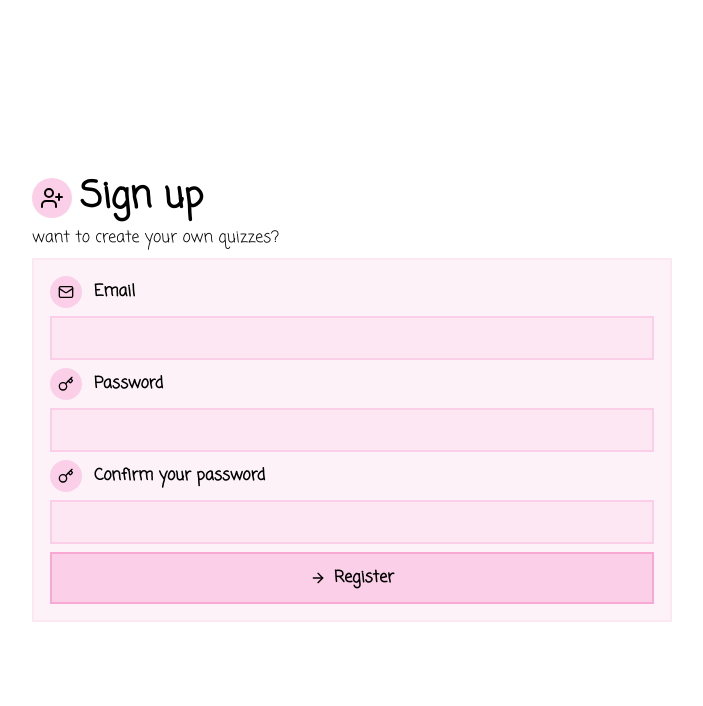
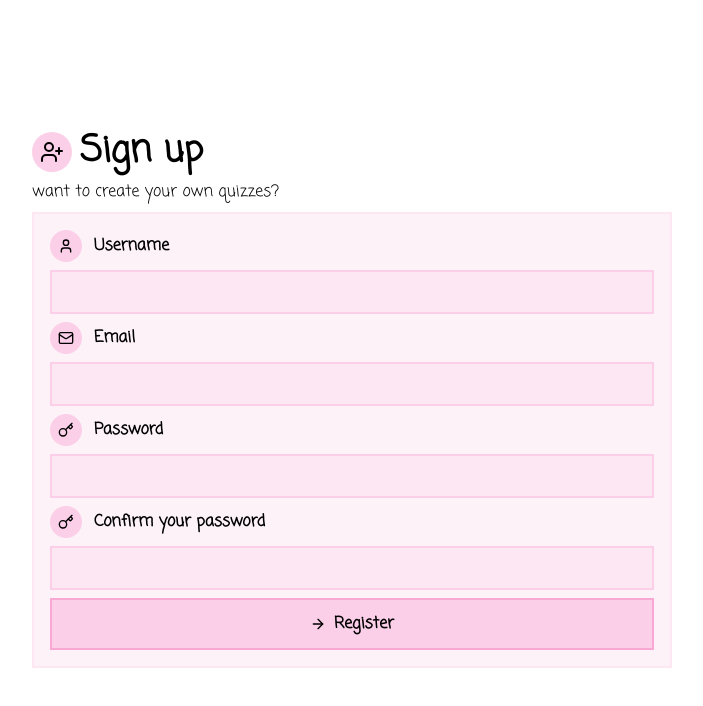
Before and after one commit to normalperson543/bioquiz, a Next.js app: page /auth/sign-up in a window 1280 px wide. Shown: the top 706 px of the page, without its empty margins (288-991 px from the left). Built offline with nearby package versions, Linux system fonts and the light colour scheme.

Commit message:
auth is horrible

```diff
--- a/app/page.tsx
+++ b/app/page.tsx
@@ -1,3 +1,7 @@
-export default function Home() {
+import { auth } from "@/auth"
+
+export default async function Home() {
+  const session = await auth()
+  console.log(session)
   return <p>Coming Soon</p>
 }
--- a/auth.config.ts
+++ b/auth.config.ts
@@ -27,43 +27,10 @@ export async function getUserFromDb(email: string, password: string) {
   }
 }
 
-async function saltAndHashPw(pw: string) {
+export async function saltAndHashPw(pw: string) {
   const saltRounds = 10;
   const hashed = await bcryptjs.hash(pw, saltRounds);
   return hashed;
-}
-
-export async function register(formData: FormData) {
-  const email = formData.get("username") as string;
-  const password = formData.get("password") as string;
-  const firstName = formData.get("firstName") as string;
-  const lastName = formData.get("lastName") as string;
-  const username = formData.get("username") as string;
-
-  const hashed = await saltAndHashPw(password);
-  const userCount = await prisma.profile.count({
-    where: {
-      username: username,
-    },
-  });
-  if (userCount > 0) {
-    throw new Error("Whoops, this user already exists! Please try to log in.");
-  }
-  try {
-    const user = await prisma.profile.create({
-      data: {
-        username: username,
-        email: email,
-        firstName: firstName,
-        lastName: lastName,
-        password: hashed,
-        usePasswordSignIn: false,
-      },
-    });
-    return user;
-  } catch {
-    throw new Error("Whoops, there was a problem creating your account.");
-  }
 }
 export default {
   pages: {
--- a/components/ui/auth/sign-up/sign-up-ui.tsx
+++ b/components/ui/auth/sign-up/sign-up-ui.tsx
@@ -6,16 +6,17 @@ import {
   MailIcon,
   TriangleAlertIcon,
   UnlockIcon,
+  UserIcon,
   UserPlusIcon,
 } from "lucide-react";
 import { useActionState, useState } from "react";
 import Button from "../../button";
 import { comingSoon } from "@/lib/fonts";
-import { signInWithCredentials } from "@/lib/actions";
-import { register } from "@/auth.config";
+import { signInWithCredentials, register } from "@/lib/actions";
 
 export default function SignUpUI() {
   const [email, setEmail] = useState("");
+  const [username, setUsername] = useState("");
   const [password, setPassword] = useState("");
   const [confirmPassword, setConfirmPassword] = useState("");
   const [error, formAction, isPending] = useActionState(register, undefined);
@@ -35,6 +36,19 @@ export default function SignUpUI() {
         <p>want to create your own quizzes?</p>
         <form action={formAction}>
           <div className="flex flex-col gap-2 bg-pink-50 p-4 rounded-sm border-pink-100 border-2">
+            <div className="flex flex-row gap-3 items-center">
+              <div className="p-2 bg-pink-200 rounded-full">
+                <UserIcon width={16} height={16} />
+              </div>
+              <label className="font-bold">Username</label>
+            </div>
+            <input
+              type="text"
+              onChange={(e) => setUsername(e.target.value)}
+              value={username}
+              name="username"
+              className="border-2 bg-pink-100 border-pink-200 rounded-sm p-2"
+            />
             <div className="flex flex-row gap-3 items-center">
               <div className="p-2 bg-pink-200 rounded-full">
                 <MailIcon width={16} height={16} />
@@ -73,7 +87,6 @@ export default function SignUpUI() {
               type="password"
               onChange={(e) => setConfirmPassword(e.target.value)}
               value={confirmPassword}
-              name="password"
               className="border-2 bg-pink-100 border-pink-200 rounded-sm p-2"
             />
             {confirmPassword.length > 0 && confirmPassword !== password && (
--- a/lib/actions.ts
+++ b/lib/actions.ts
@@ -1,41 +1,77 @@
-'use server'
+"use server";
 
-import { register } from "module";
 import { AuthError } from "next-auth";
 import { signIn } from "next-auth/react";
 import { revalidatePath } from "next/cache";
 import { redirect } from "next/navigation";
+import { prisma } from "./db";
+import { saltAndHashPw } from "@/auth.config";
 
-export async function signInWithCredentials(prevState: string | undefined, formData: FormData) {
+export async function signInWithCredentials(
+  prevState: string | undefined,
+  formData: FormData
+) {
   try {
     signIn("credentials", {
       email: formData.get("email"),
-      password: formData.get("password")
+      password: formData.get("password"),
     });
   } catch (e) {
     if (e instanceof AuthError) {
-      switch (e.type){
+      switch (e.type) {
         case "CredentialsSignin":
-          return "The username or password is incorrect."
+          return "The username or password is incorrect.";
         default:
-          return "Auth error"
+          return "Auth error";
       }
-    }
-    else {
-      revalidatePath("/")
-      redirect("/")
+    } else {
+      revalidatePath("/");
+      redirect("/");
     }
   }
 }
-export async function signUp(prevState: string | undefined, formData: FormData) {
+export async function signUp(
+  prevState: string | undefined,
+  formData: FormData
+) {
   try {
     await register(formData);
-    redirect("/auth/login")
-  }
-  catch (e) {
+    redirect("/auth/login");
+  } catch (e) {
     if (e instanceof Error) {
-      if (e.message === "NEXT_REDIRECT") redirect("/auth/login")
-        return e.message
+      if (e.message === "NEXT_REDIRECT") redirect("/auth/login");
+      return e.message;
     }
   }
 }
+export async function register(prevState: string | undefined, formData: FormData) {
+  console.log("Beep");
+  console.log(formData);
+  const email = formData.get("email") as string;
+  const password = formData.get("password") as string;
+  const username = formData.get("username") as string;
+
+  const hashed = await saltAndHashPw(password);
+  const userCount = await prisma.profile.count({
+    where: {
+      email: email,
+    },
+  });
+  if (userCount > 0) {
+    throw new Error("Whoops, this user already exists! Please try to log in.");
+  }
+  try {
+    const user = await prisma.profile.create({
+      data: {
+        username: username,
+        email: email,
+        password: hashed,
+        usePasswordSignIn: true,
+      },
+    });
+    return user;
+  } catch (e) {
+    console.error(e)
+    throw new Error("Whoops, there was a problem creating your account.");
+  }
+}
```
Also changed, not shown: app/[id]/page.tsx (line endings or trailing spaces), 1 other file (tests, documents, lock files or other folders).
